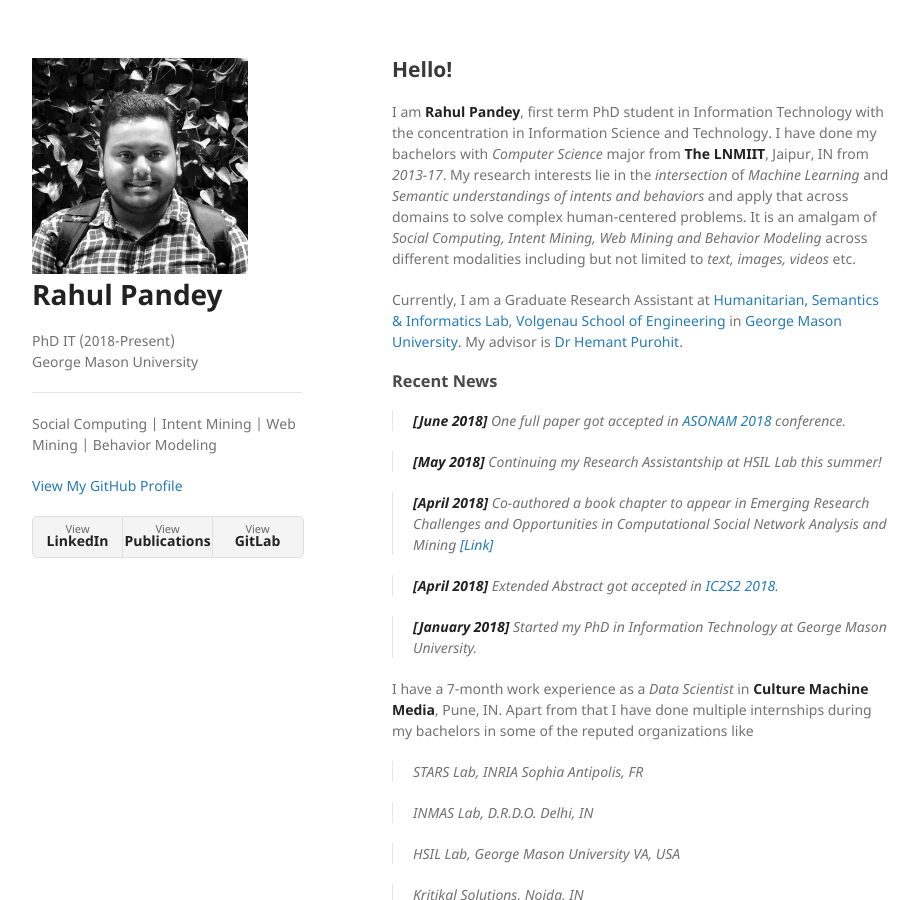
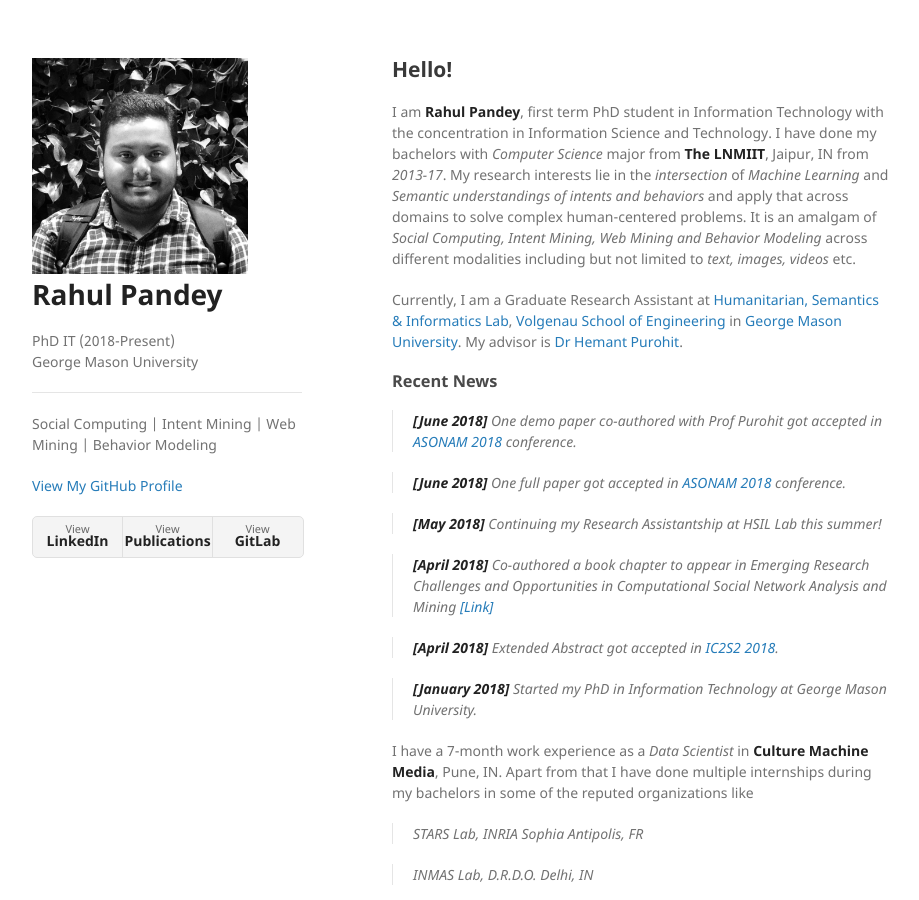
Before and after one commit to gizmowiki/gizmowiki.github.io, a Jekyll site: the page built from index.md, in a window 1280 px wide and 900 px high. Shown: the whole window, without its empty margins (178-1097 px from the left). Built offline with Jekyll 4.4.1, drawn with Linux system fonts in a browser that asks for light colours; our own code applies the rules of GitHub Pages for plain Markdown files.

Commit message:
update news

```diff
--- a/index.md
+++ b/index.md
@@ -8,6 +8,8 @@ I am **Rahul Pandey**, first term PhD student in Information Technology with the
 Currently, I am a Graduate Research Assistant at [Humanitarian, Semantics & Informatics Lab](http://ist.gmu.edu/~hpurohit/informatics-lab.html){:target="_blank"}, [Volgenau School of Engineering](https://volgenau.gmu.edu/){:target="_blank"} in [George Mason University](https://www2.gmu.edu/){:target="_blank"}. My advisor is [Dr Hemant Purohit](http://ist.gmu.edu/~hpurohit/){:target="_blank"}.
 
 ### [](#header-3) Recent News
+>**[June 2018]** One demo paper co-authored with Prof Purohit got accepted in [ASONAM 2018](http://asonam.cpsc.ucalgary.ca/2018/){:target="_blank"} conference.
+
 >**[June 2018]** One full paper got accepted in [ASONAM 2018](http://asonam.cpsc.ucalgary.ca/2018/){:target="_blank"} conference.
 
 >**[May 2018]** Continuing my Research Assistantship at HSIL Lab this summer!
```
